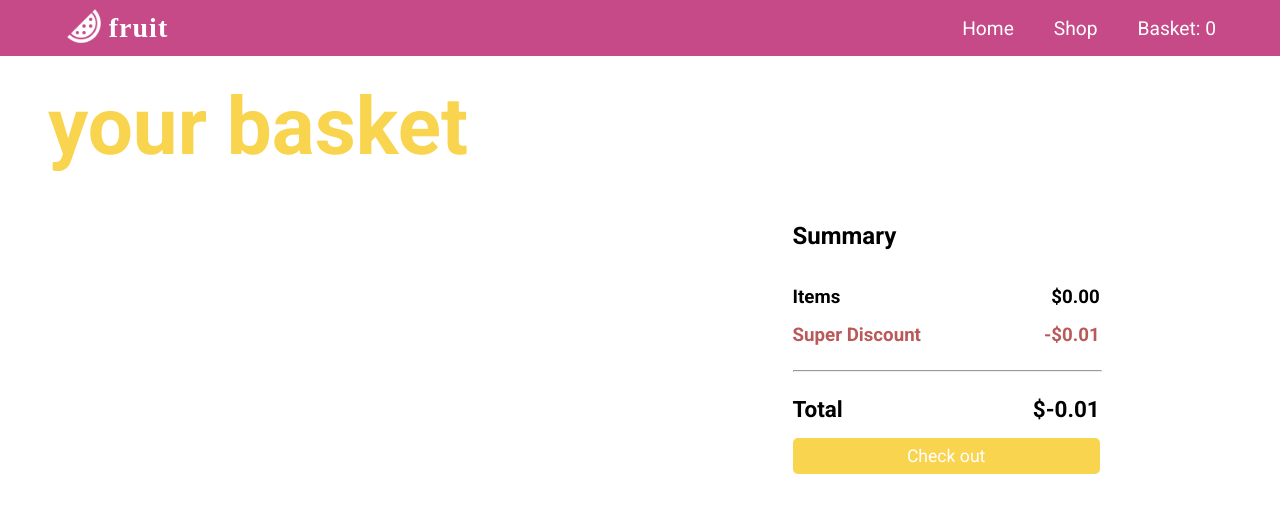
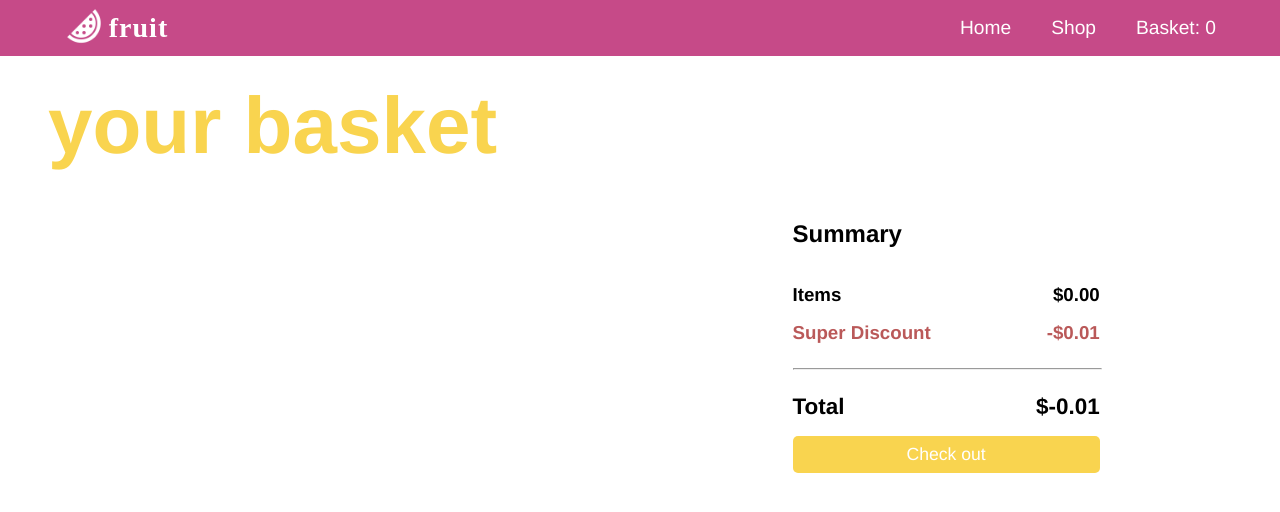
Before and after one commit to hametm/shopping-cart, a React (Create React App) app: page /cart in a window 1280 px wide. Shown: the top 512 px of the page. Built offline with nearby package versions, Linux system fonts and the light colour scheme; a web font is replaced by a local one.

Commit message:
Remove products in cart if quantity is set to 0

```diff
--- a/src/components/Cart.js
+++ b/src/components/Cart.js
@@ -3,16 +3,20 @@ import Nav from "./Nav";
 
 function Cart(props) {
 
-    // useEffect(() => {
-    //     if (props.list.length === 0) {
-    //         const container = document.getElementById("cartContainer");
-    //         container.innerHTML = "";
-    //     }
-    // }, props.list)
+    useEffect(() => {
+        for (let i = 0; i < props.list.length; i++) {
+            if (props.list[i].amount === 0) {
+                const container = document.getElementById(props.list[i].name);
+                if (container) {
+                    container.remove();
+                }
+            }
+        }
+    }, props.list.amount);
 
     const displayCart = props.list.map(product => {
         return (
-            <div className="cartProduct">
+            <div className="cartProduct" id={product.name}>
                 <div id="cartProductInfo">
                     <div id="photo">Image placeholder</div>
                     <div id="infoText">
--- a/src/styles/style.css
+++ b/src/styles/style.css
@@ -10,7 +10,7 @@
 
 body {
     margin: 0;
-    font-family: 'Roboto', sans-serif;
+    font-family: 'Franklin Gothic Medium', 'Arial Narrow', Arial, sans-serif;
 
 }
 
@@ -211,7 +211,7 @@ h3 {
 .addBtn {
     border: none;
     border-radius: 5px;
-    font-family: 'Roboto', sans-serif;
+    font-family: 'Franklin Gothic Medium', 'Arial Narrow', Arial, sans-serif;
     padding: 8px;
     font-size: 1rem;
     background-color: var(--yellow);
@@ -297,7 +297,7 @@ h3 {
 #checkoutBtn {
     border: none;
     border-radius: 5px;
-    font-family: 'Roboto', sans-serif;
+    font-family: 'Franklin Gothic Medium', 'Arial Narrow', Arial, sans-serif;
     padding: 8px;
     font-size: 1.1rem;
     background-color: var(--yellow);
```
